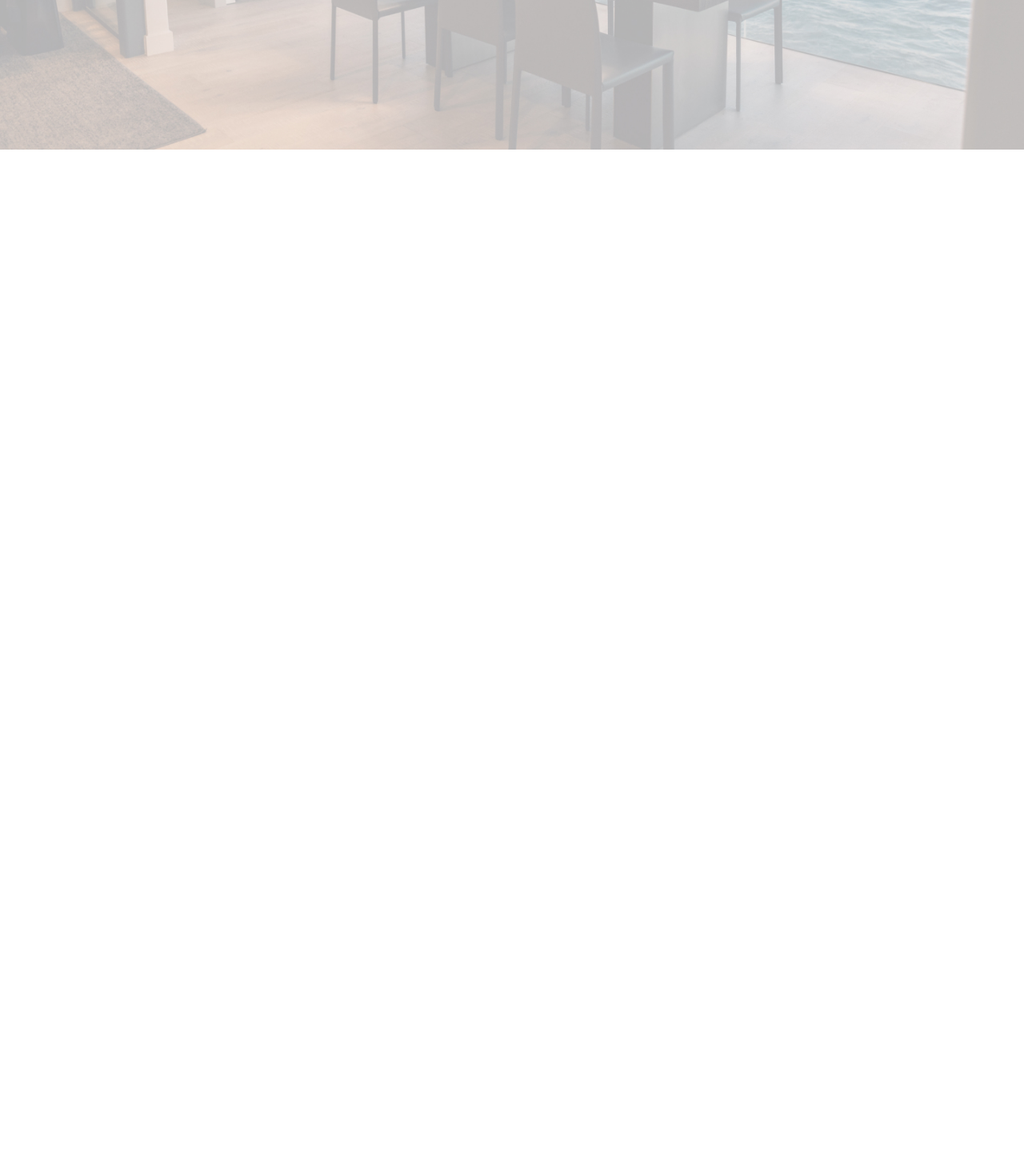
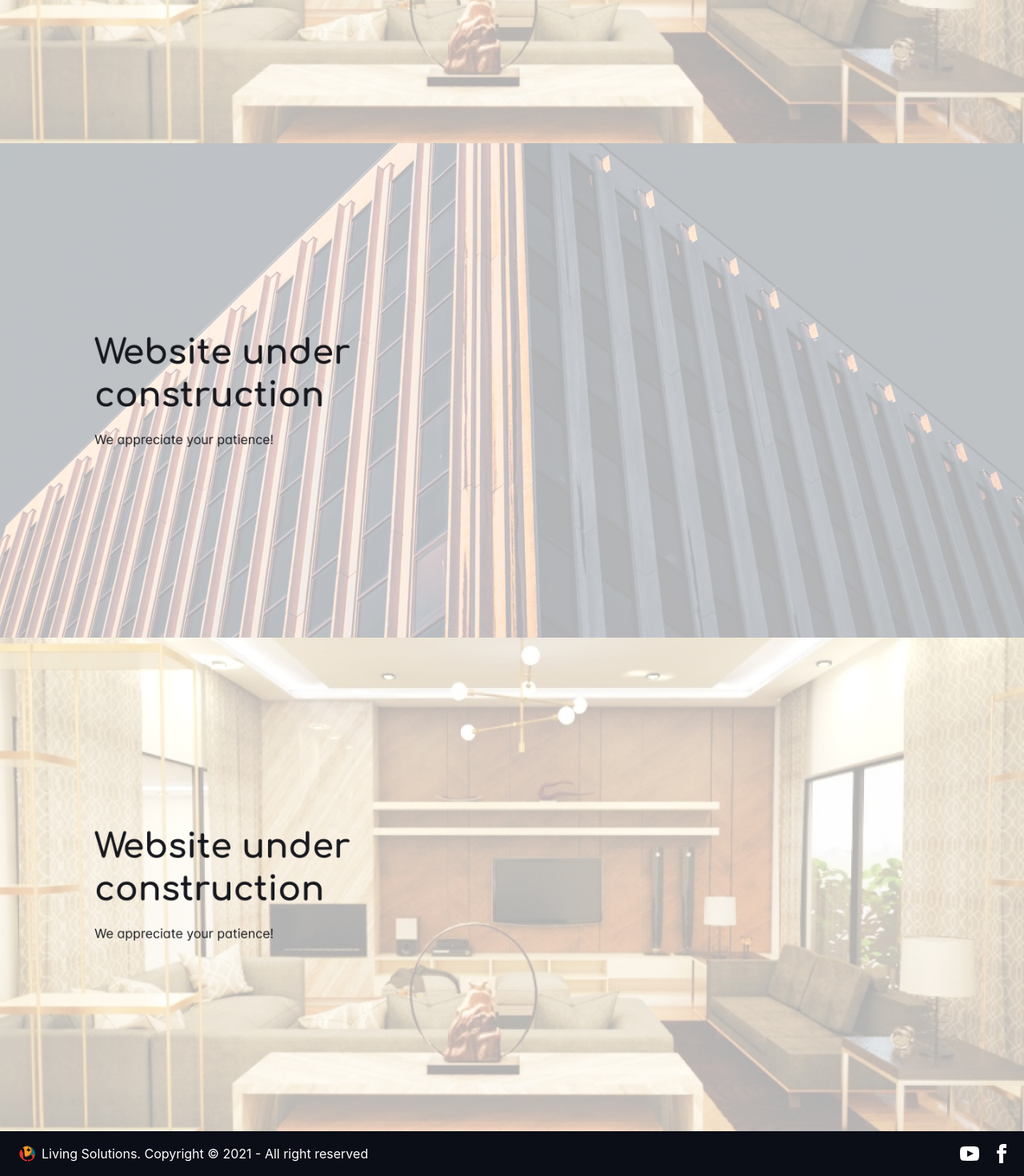
Before and after one commit to NasirKhalidQ/living-frontend, a React (Create React App) app: page / in a window 1280 px wide. Shown: the part 583-2053 px from the top of the page at 80% size. Before the commit the page ends 800 px from the top, so only its background shows below. Built offline with nearby package versions, Linux system fonts and the light colour scheme; the HTML template or start-up script is replaced by a standard one.

Commit message:
fixed image sizes

```diff
--- a/src/App.js
+++ b/src/App.js
@@ -1,12 +1,16 @@
 import "./App.css";
 import NavBar from "./Navbar";
 import Landing from "./Landing";
+import Footer from "./Footer";
 
 function App() {
   return (
     <div className="App">
       <NavBar />
-      <Landing />
+      <Landing imgpath="./imgs/interior.jpg" />
+      <Landing imgpath="./imgs/background.jpg" />
+      <Landing imgpath="./imgs/interior.jpg" />
+      <Footer />
     </div>
   );
 }
--- /dev/null
+++ b/src/Footer.js
@@ -0,0 +1,54 @@
+function Footer() {
+  return (
+    <>
+      <footer className="footer p-4 bg-living-header text-white flex">
+        <div className="flex">
+          <img
+            className="mx-2"
+            src="./imgs/logo-small.svg"
+            width="20"
+            height="20"
+            alt="logo"
+          />
+          <p>Living Solutions. Copyright © 2021 - All right reserved</p>
+        </div>
+        <div className="gap-4 flex justify-end ml-auto">
+          <a
+            href="https://www.youtube.com"
+            target="_blank"
+            className="cursor-pointer hover:text-living-red"
+            rel="noreferrer"
+          >
+            <svg
+              xmlns="http://www.w3.org/2000/svg"
+              width="24"
+              height="24"
+              viewBox="0 0 24 24"
+              className="fill-current"
+            >
+              <path d="M19.615 3.184c-3.604-.246-11.631-.245-15.23 0-3.897.266-4.356 2.62-4.385 8.816.029 6.185.484 8.549 4.385 8.816 3.6.245 11.626.246 15.23 0 3.897-.266 4.356-2.62 4.385-8.816-.029-6.185-.484-8.549-4.385-8.816zm-10.615 12.816v-8l8 3.993-8 4.007z"></path>
+            </svg>
+          </a>
+          <a
+            className="cursor-pointer hover:text-blue-500"
+            href="https://www.facebook.com/livingsolutionpk"
+            target="_blank"
+            rel="noreferrer"
+          >
+            <svg
+              xmlns="http://www.w3.org/2000/svg"
+              width="24"
+              height="24"
+              viewBox="0 0 24 24"
+              className="fill-current"
+            >
+              <path d="M9 8h-3v4h3v12h5v-12h3.642l.358-4h-4v-1.667c0-.955.192-1.333 1.115-1.333h2.885v-5h-3.808c-3.596 0-5.192 1.583-5.192 4.615v3.385z"></path>
+            </svg>
+          </a>
+        </div>
+      </footer>
+    </>
+  );
+}
+
+export default Footer;
--- a/src/Landing.js
+++ b/src/Landing.js
@@ -1,7 +1,7 @@
-function Landing() {
+function Landing({ imgpath }) {
   return (
     <div className="relative">
-      <img className="w-full" src="./imgs/background.jpg" alt="background" />
+      <img className="w-full" src={imgpath} alt="background" />
     </div>
   );
 }
--- a/src/Navbar.js
+++ b/src/Navbar.js
@@ -1,10 +1,10 @@
 function NavBar() {
   return (
     <>
-      <div className="max-w-full flex cursor-default bg-living-header sm:px-12">
+      <div className="flex cursor-default bg-living-header sm:px-12">
         <div className="">
           <img
-            className="flex-auto"
+            className="flex w-1/2 md:w-full "
             src="./imgs/logo.svg"
             width="200"
             height="200"
```
Also changed, not shown: public/imgs/background.jpg, public/imgs/interior.jpg.
